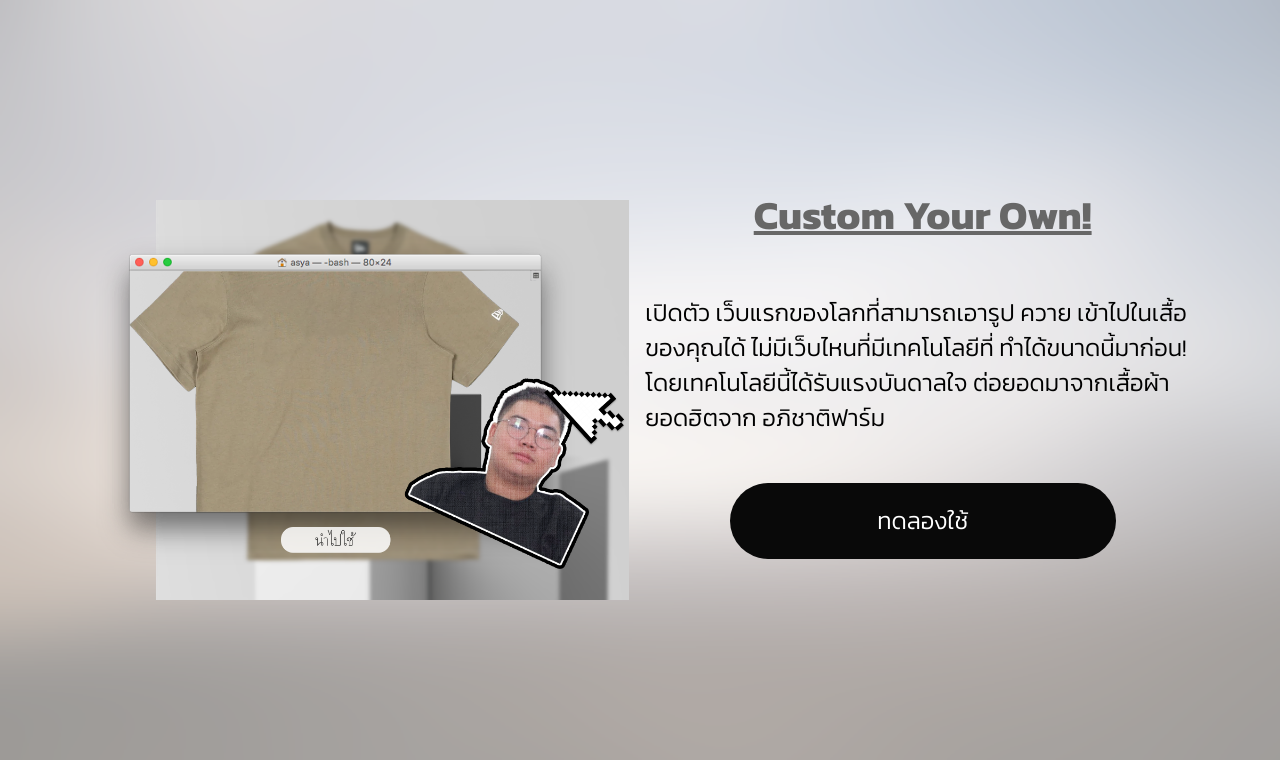
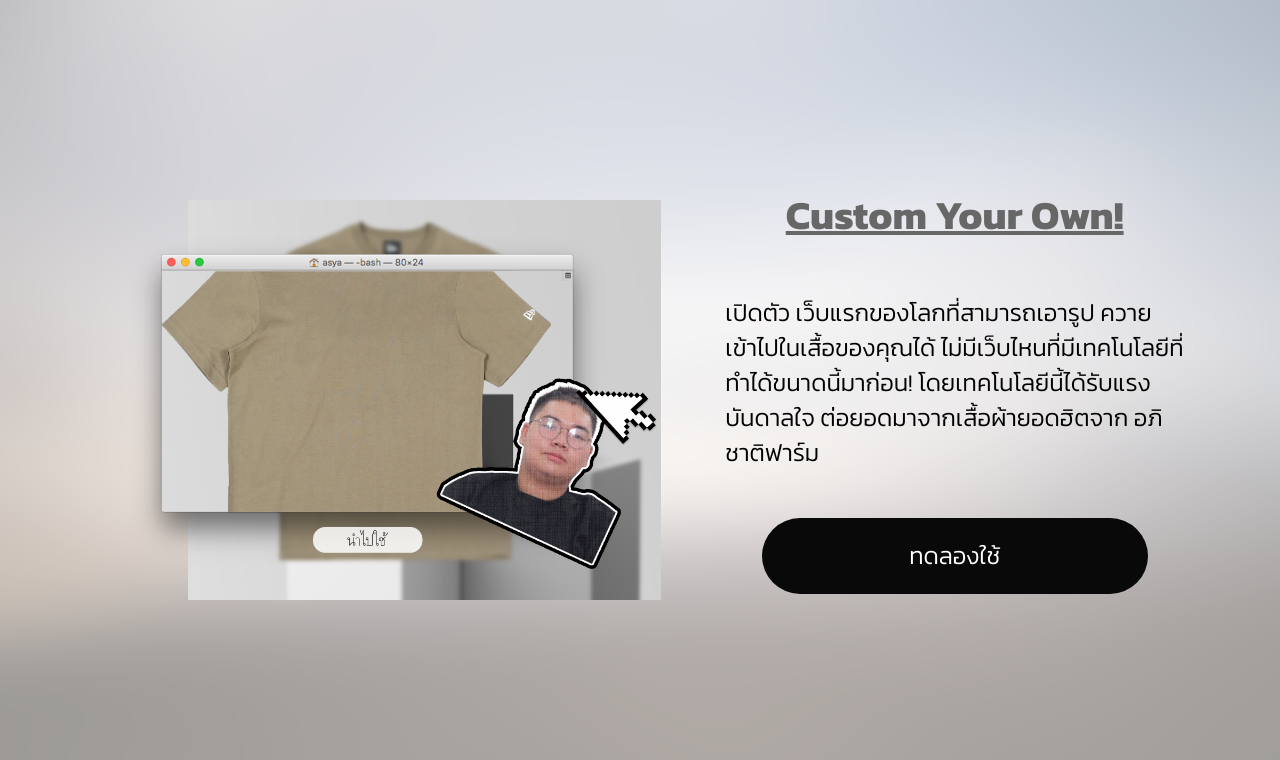
Before and after one commit to PataninThongsongsom/Miniprojectweb, a PHP site: page / in a window 1280 px wide. Shown: the part 800-1560 px from the top of the page. Run offline with PHP 8.4, Linux system fonts and the light colour scheme.

Commit message:
Update style.css

```diff
--- a/style.css
+++ b/style.css
@@ -198,7 +198,7 @@ h1
 .Rec-image
 {
     flex: 100%;
-    padding-inline: 1rem;
+    padding-inline: 3rem;
 }
 
 .cyo
@@ -215,7 +215,7 @@ h1
 {
     align-items: center;
     padding-top: 10%;
-    padding-inline: 1rem;
+    padding-inline:2rem;
     /* margin-left: 10%;
     margin-right: 10%; */
 }
```
